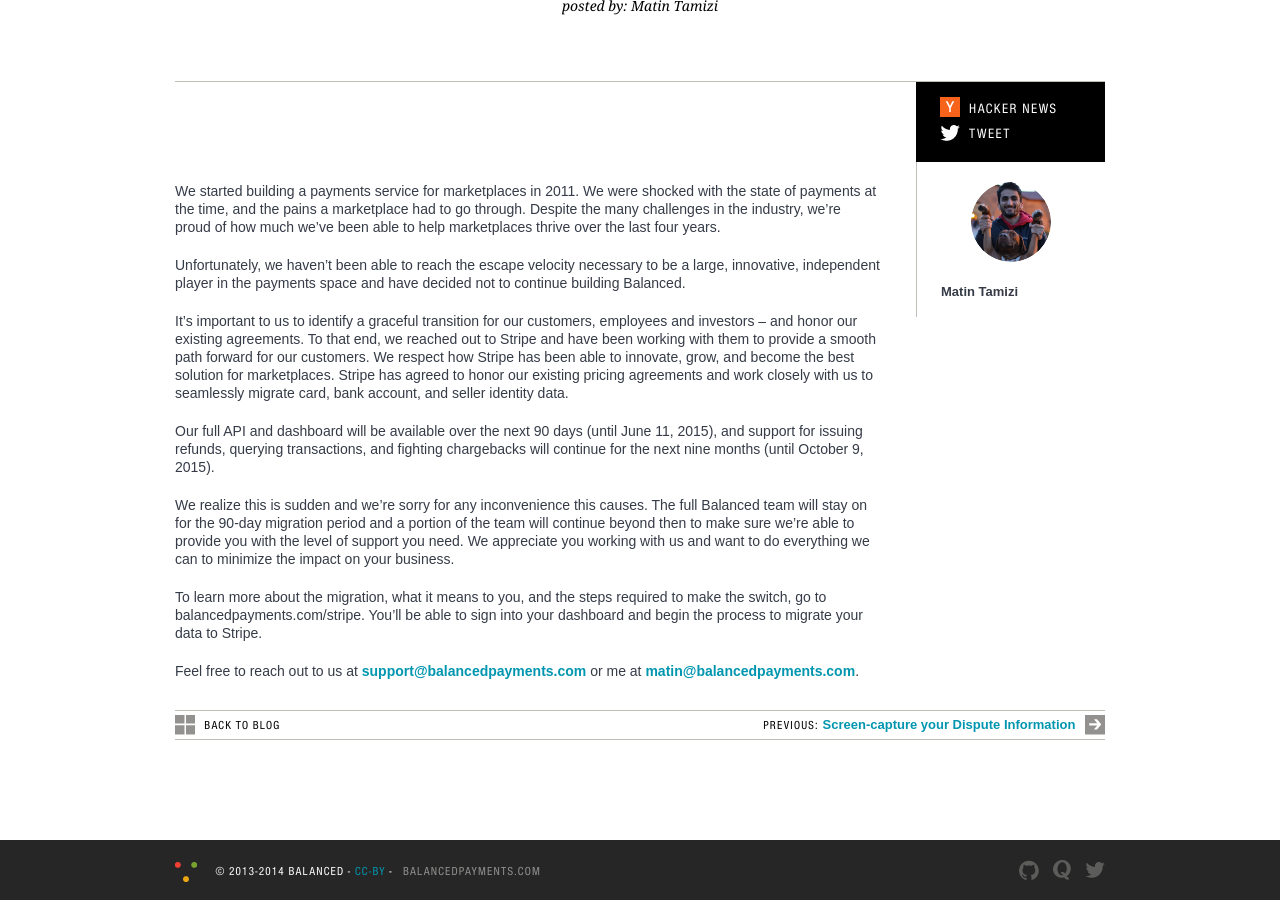
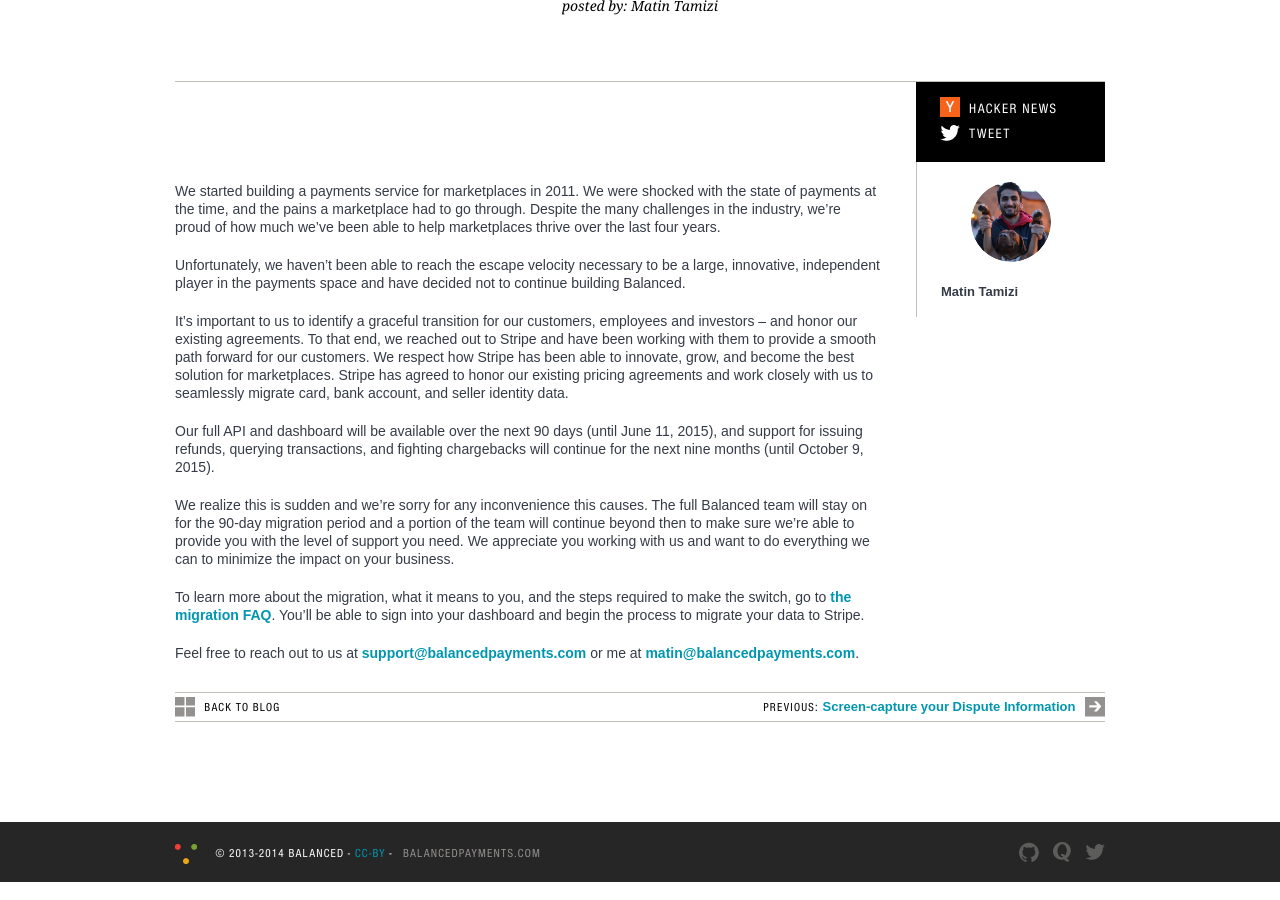
Before and after one commit to balanced/balanced.github.com, a Jekyll site: the page built from _posts/2015-03-13-shutting-down.md, in a window 1280 px wide and 900 px high, scrolled down 697 px. Built offline with Jekyll 4.4.1, drawn with Linux system fonts in a browser that asks for light colours; nearby versions of some CDN libraries.

Commit message:
change link to FAQ

```diff
--- a/_posts/2015-03-13-shutting-down.md
+++ b/_posts/2015-03-13-shutting-down.md
@@ -18,7 +18,7 @@
 
 We realize this is sudden and we're sorry for any inconvenience this causes. The full Balanced team will stay on for the 90-day migration period and a portion of the team will continue beyond then to make sure we're able to provide you with the level of support you need. We appreciate you working with us and want to do everything we can to minimize the impact on your business.
 
-To learn more about the migration, what it means to you, and the steps required to make the switch, go to balancedpayments.com/stripe. You'll be able to sign into your dashboard and begin the process to migrate your data to Stripe.
+To learn more about the migration, what it means to you, and the steps required to make the switch, go to [the migration FAQ](https://www.balancedpayments.com/stripe/faq). You'll be able to sign into your dashboard and begin the process to migrate your data to Stripe.
 
 Feel free to reach out to us at
 [support@balancedpayments.com](mailto:support@balancedpayments.com) or me at
```
